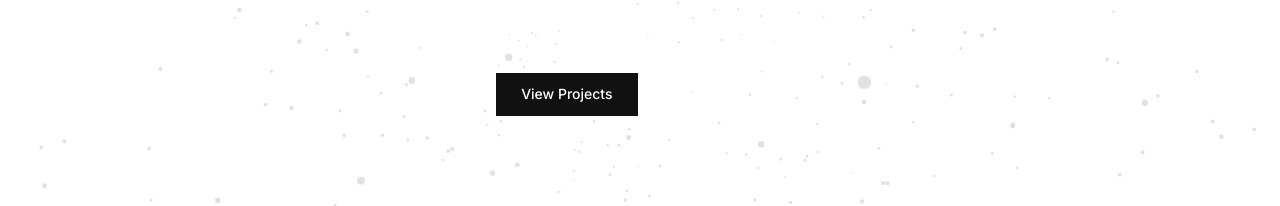
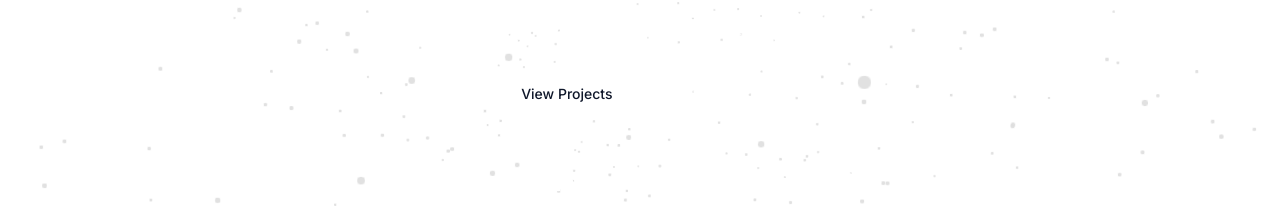
Before and after one commit to ismaeldouglasdev/meu-portfolio, a React (Vite) app: page / in a window 1280 px wide. Shown: the part 502-708 px from the top of the page. Built offline with nearby package versions, Linux system fonts and the light colour scheme; no server answers.

Commit message:
fix: btn-primary branco no hero (fundo branco, texto escuro)

```diff
--- a/src/App.css
+++ b/src/App.css
@@ -324,6 +324,17 @@
   justify-content: center;
   gap: 0.75rem;
   flex-wrap: wrap;
+}
+
+.hero-actions .btn.btn-primary {
+  background: #ffffff;
+  color: #0f172a;
+  border-color: #ffffff;
+}
+
+.hero-actions .btn.btn-primary:hover {
+  background: rgba(255, 255, 255, 0.88);
+  border-color: rgba(255, 255, 255, 0.88);
 }
 
 .hero-actions .btn.btn-outline {
```
